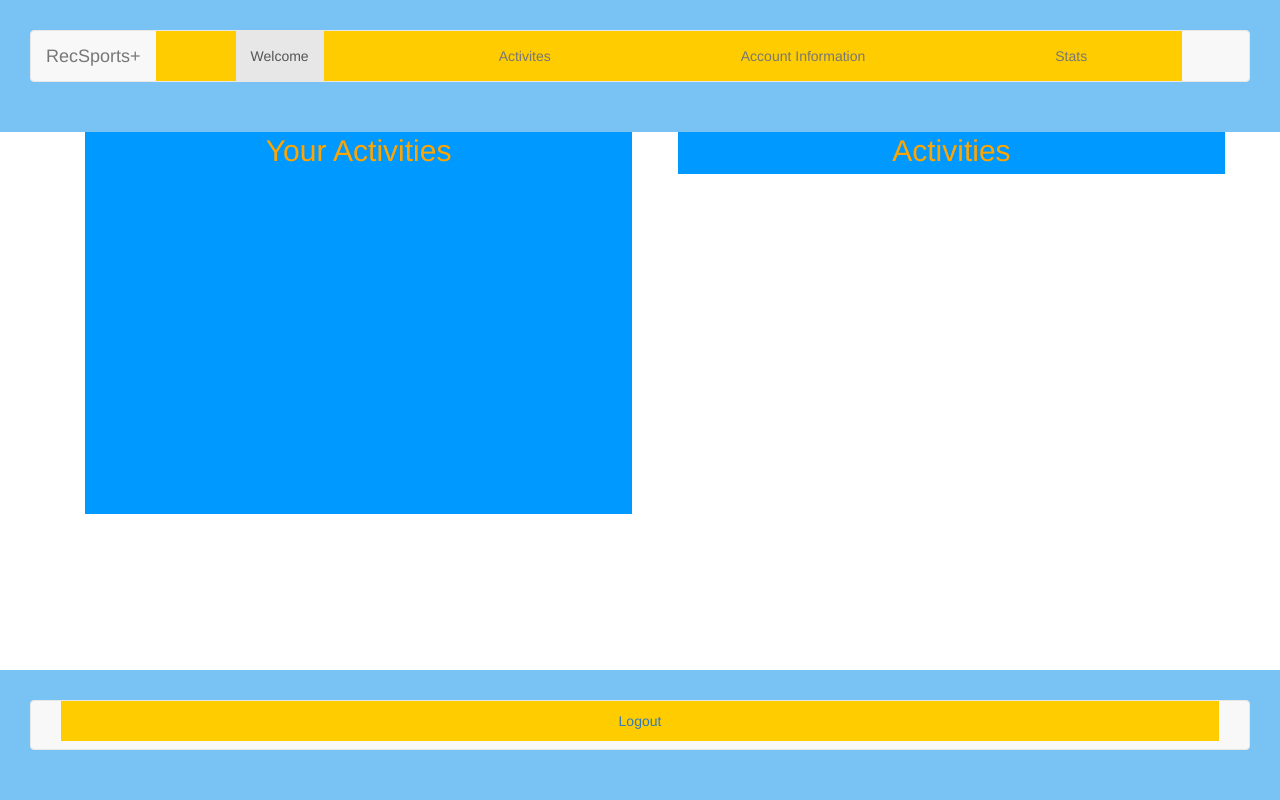
After one commit to JoshNassar94/CIS-4301-Project, a PHP site: page /activity.html in a window 1280 px wide. The commit adds this page. Run offline with PHP 8.4, Linux system fonts and the light colour scheme; some libraries are stand-ins or nearby versions.

Commit message:
added navbar to the footer and header and started wokring on the activity page. not sure where we are adding our own css yet

```diff
--- /dev/null
+++ b/webpage/activity.html
@@ -0,0 +1,97 @@
+<!DOCTYPE html>
+<html lang="en">
+<head>
+    <meta charset="utf-8">
+    <meta content="IE=edge" http-equiv="X-UA-Compatible">
+    <meta content="width=device-width, initial-scale=1" name="viewport">
+    <!-- The above 3 meta tags *must* come first in the head; any other head content must come *after* these tags -->
+    <meta content="A site for Recsports." name="description">
+    <meta content="DB Project" name="author">
+    <title>Recsports+</title><!-- Latest compiled and minified CSS -->
+    <link rel="shortcut icon" type="image/x-icon" href="img/football.ico" />
+    <link href=
+    "https://maxcdn.bootstrapcdn.com/bootstrap/3.3.5/css/bootstrap.min.css"
+    rel="stylesheet"><!-- jQuery JavaScript -->
+    <!--script src="https://code.jquery.com/jquery-1.11.3.min.js"></script-->
+
+    <script src="http://code.jquery.com/jquery-1.12.3.min.js" type=
+    "text/javascript">
+    </script>
+    <script src="./js/fresco/fresco.js" type="text/javascript">
+    </script>
+    <link href="./css/fresco/fresco.css" rel="stylesheet" type="text/css">
+    <link href='http://fonts.googleapis.com/css?family=Great+Vibes' rel='stylesheet' type='text/css'>
+    <!-- Latest compiled and minified JavaScript -->
+
+    <script src=
+    "https://maxcdn.bootstrapcdn.com/bootstrap/3.3.5/js/bootstrap.min.js">
+    </script><!-- our JS -->
+
+    <script src="script.js" type="text/javascript">
+    </script><!-- our CSS -->
+    <link href="style.css" rel="stylesheet"><!-- Font Awesome Icons -->
+    <link href=
+    "http://cdnjs.cloudflare.com/ajax/libs/font-awesome/4.4.0/css/font-awesome.min.css"
+    rel="stylesheet">
+    <link href="css/whhg.css" rel="stylesheet">
+
+</head>
+
+<body>
+
+    <div class = "container">
+
+    <div class="header">
+   <nav class="navbar navbar-default">
+  <div class="container-fluid">
+    <!-- Brand and toggle get grouped for better mobile display -->
+    <div class="navbar-header">
+      <button type="button" class="navbar-toggle collapsed" data-toggle="collapse" data-target="#bs-example-navbar-collapse-1" aria-expanded="false">
+        <span class="sr-only">Toggle navigation</span>
+        <span class="icon-bar"></span>
+        <span class="icon-bar"></span>
+        <span class="icon-bar"></span>
+      </button>
+      <a class="navbar-brand" href="#">RecSports+</a>
+    </div>
+
+    <!-- Collect the nav links, forms, and other content for toggling -->
+    <div class="collapse navbar-collapse" id="bs-example-navbar-collapse-1">
+      <ul class="nav navbar-nav">
+        <li class="active"><a href="#">Welcome</a></li>
+        <li><a href="#">Activites</a></li>
+         <li><a href="#">Account Information</a></li>
+          <li><a href="#">Stats</a></li>
+      </ul>
+    </div><!-- /.navbar-collapse -->
+  </div><!-- /.container-fluid -->
+</nav>
+    </div>
+
+
+    <div class="container" style="padding-top:10%">
+        <div class ="yourActivities">
+        <center><h2>Your Activities</h2></center>
+        </div>
+         <div class ="activities">
+        <center><h2>Activities</h2></center>
+        </div>
+    </div>
+
+    <div class="footer">
+        <nav class="navbar navbar-default">
+  <div class="container-fluid">
+    <!-- Collect the nav links, forms, and other content for toggling -->
+    <div class="collapse navbar-collapse" id="bs-example-navbar-collapse-1">
+      <ul class="nav navbar-custom">
+        <li class="active"><a href="#">Logout</a></li>
+      </ul>
+    </div><!-- /.navbar-collapse -->
+  </div><!-- /.container-fluid -->
+</nav>
+    </div>
+
+    </div>
+
+</body>
+</html>
--- a/webpage/style.css
+++ b/webpage/style.css
@@ -36,3 +36,43 @@ body {
 	justify-content: center;
 	align-items: center;
 }
+
+.navbar-nav > li{
+  padding-left:80px;
+  padding-right:80px;
+  background-color: #ffcc00;
+  color: #777;
+}
+
+.navbar-custom {
+    background-color:#ffcc00;
+    color:#ffcc00;
+    border-radius:0;
+}
+
+.yourActivities {
+  float:left;
+  width: 48%;
+  height: 400px;
+  background-color: #0099ff;
+  text-align: center;
+}
+
+.yourActivities h2 {
+  color:orange;
+    text-align: center;
+}
+
+.activities {
+
+  float: right;
+    width: 48%;
+    height: 60px;
+  background-color: #0099ff;
+  text-align: center;
+}
+
+.activities h2 {
+  color:orange;
+    text-align: center;
+}
```
